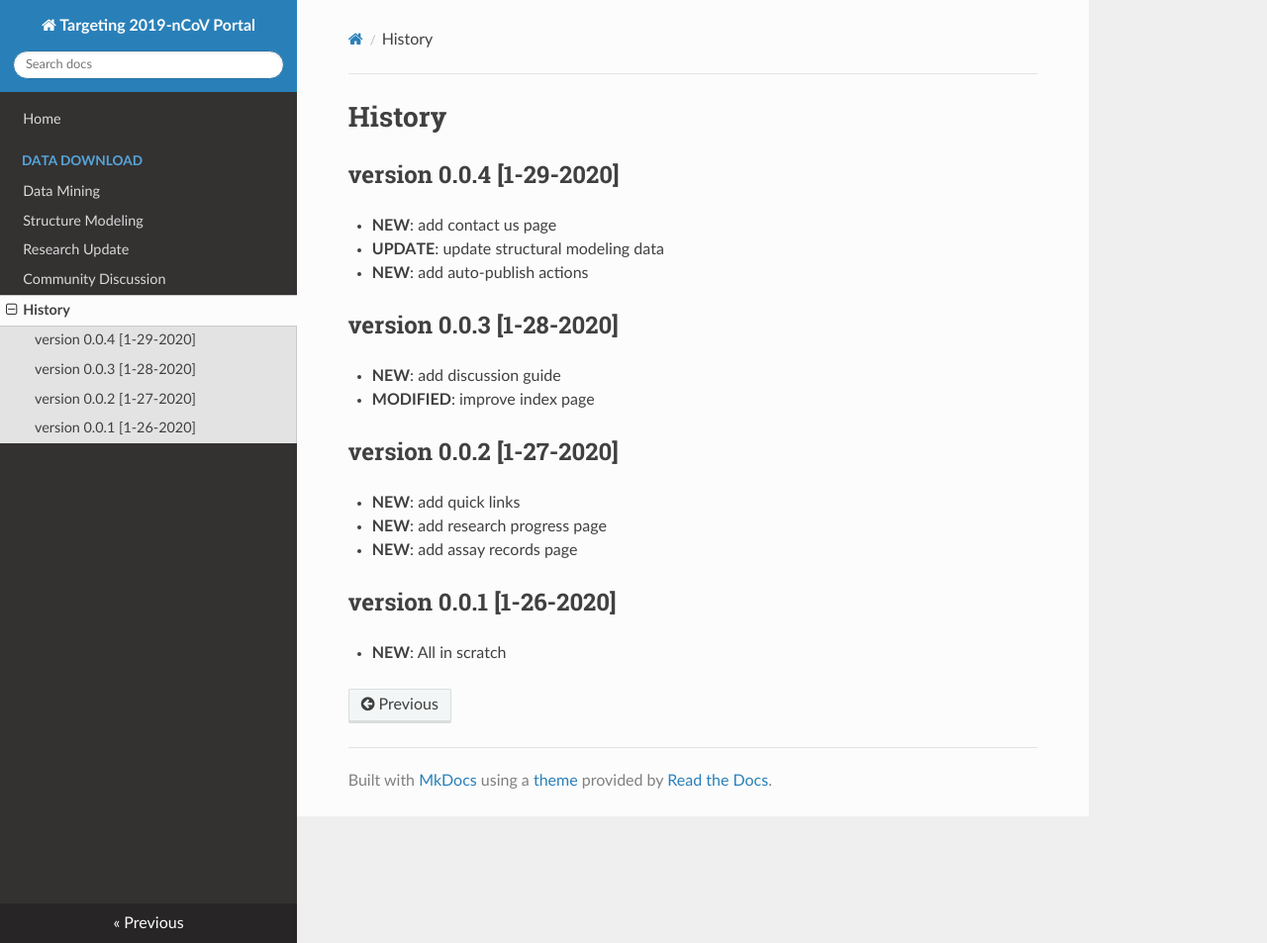
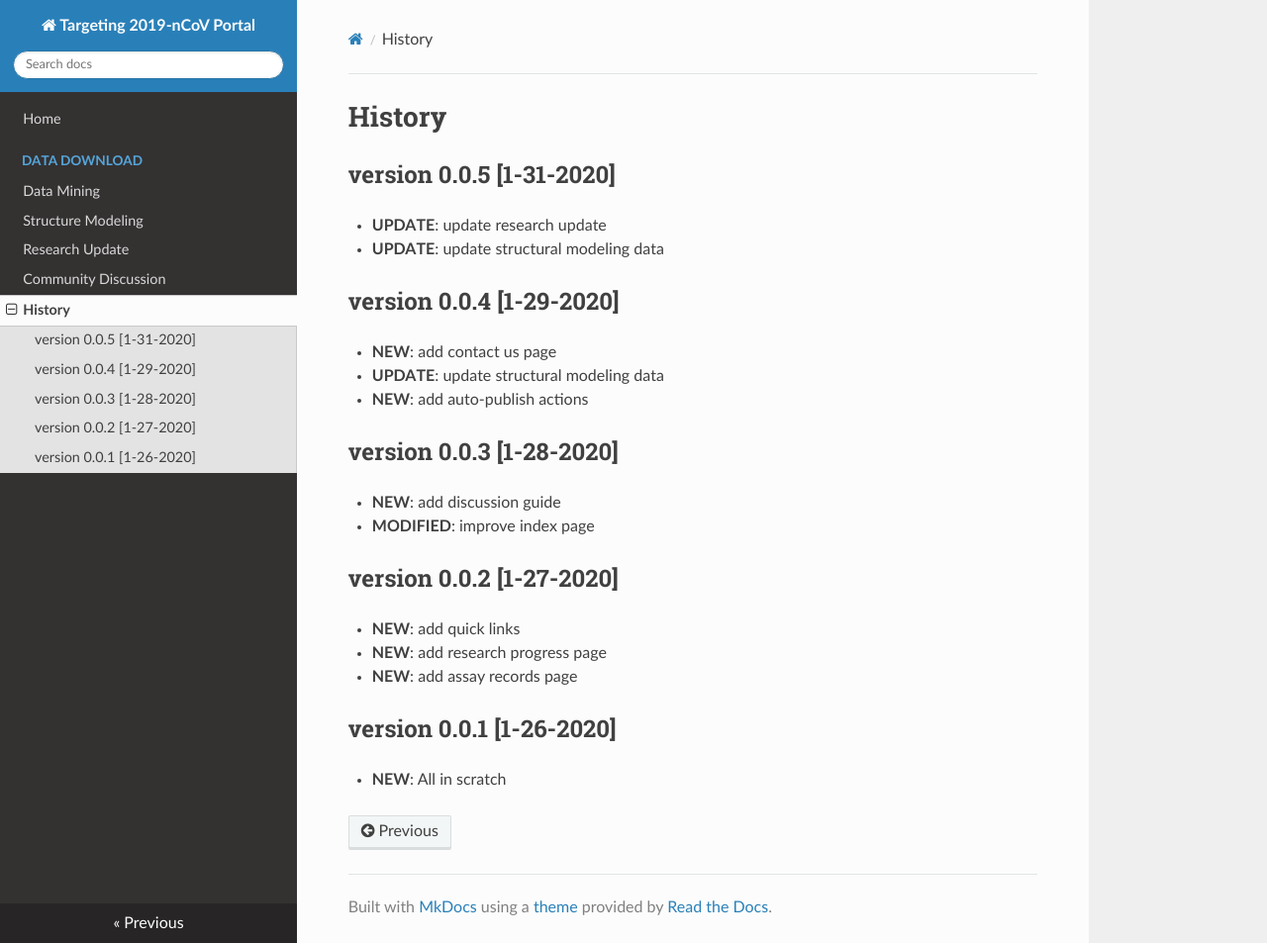
Before and after one commit to GHDDI-AILab/Targeting2019-nCoV, an MkDocs documentation site: the page built from docs/history.md, in a window 1280 px wide and 953 px high. Shown: the whole window at 99% size. Built offline with MkDocs 1.6.1, drawn with Linux system fonts in a browser that asks for light colours; nearby versions of some CDN libraries.

Commit message:
update history.md

```diff
--- a/docs/history.md
+++ b/docs/history.md
@@ -1,4 +1,8 @@
 # History
+
+## version 0.0.5 [1-31-2020]
+* **UPDATE**: update research update
+* **UPDATE**: update structural modeling data
 
 ## version 0.0.4 [1-29-2020]
 * **NEW**: add contact us page
```
